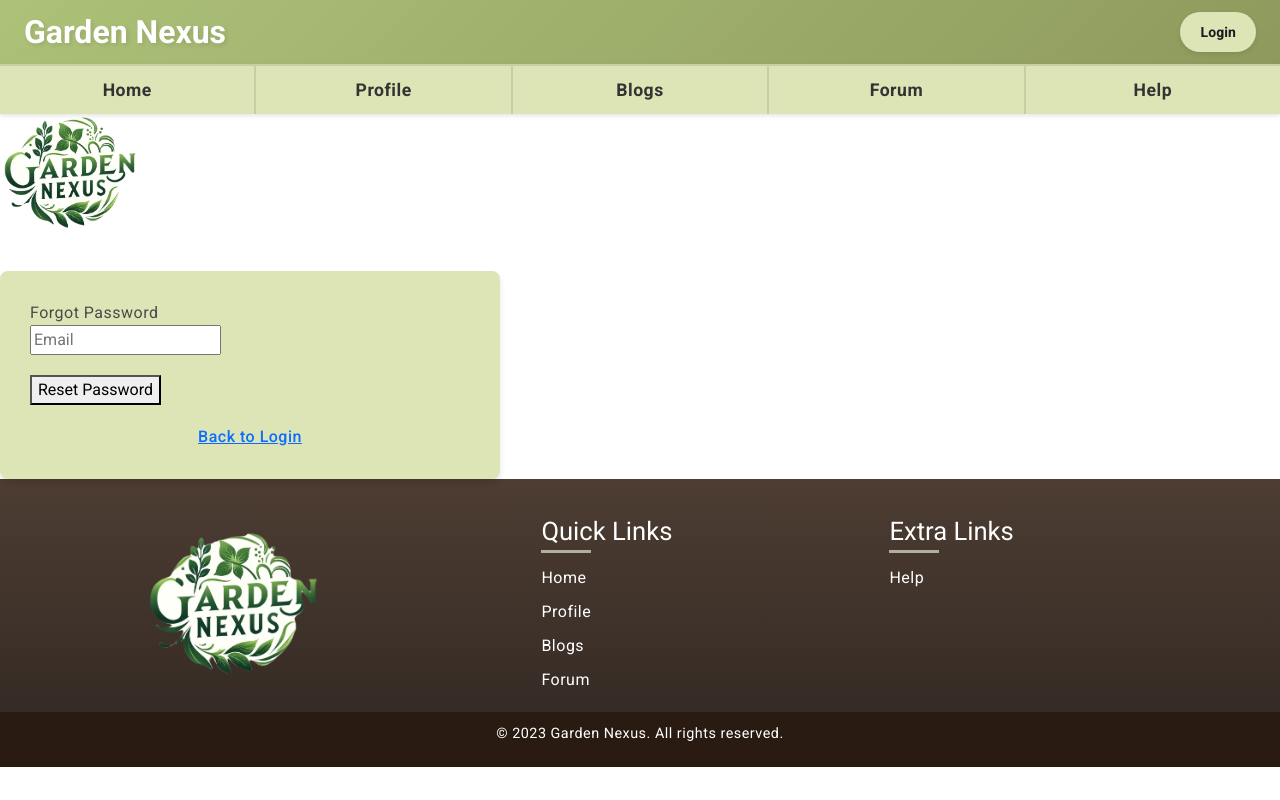
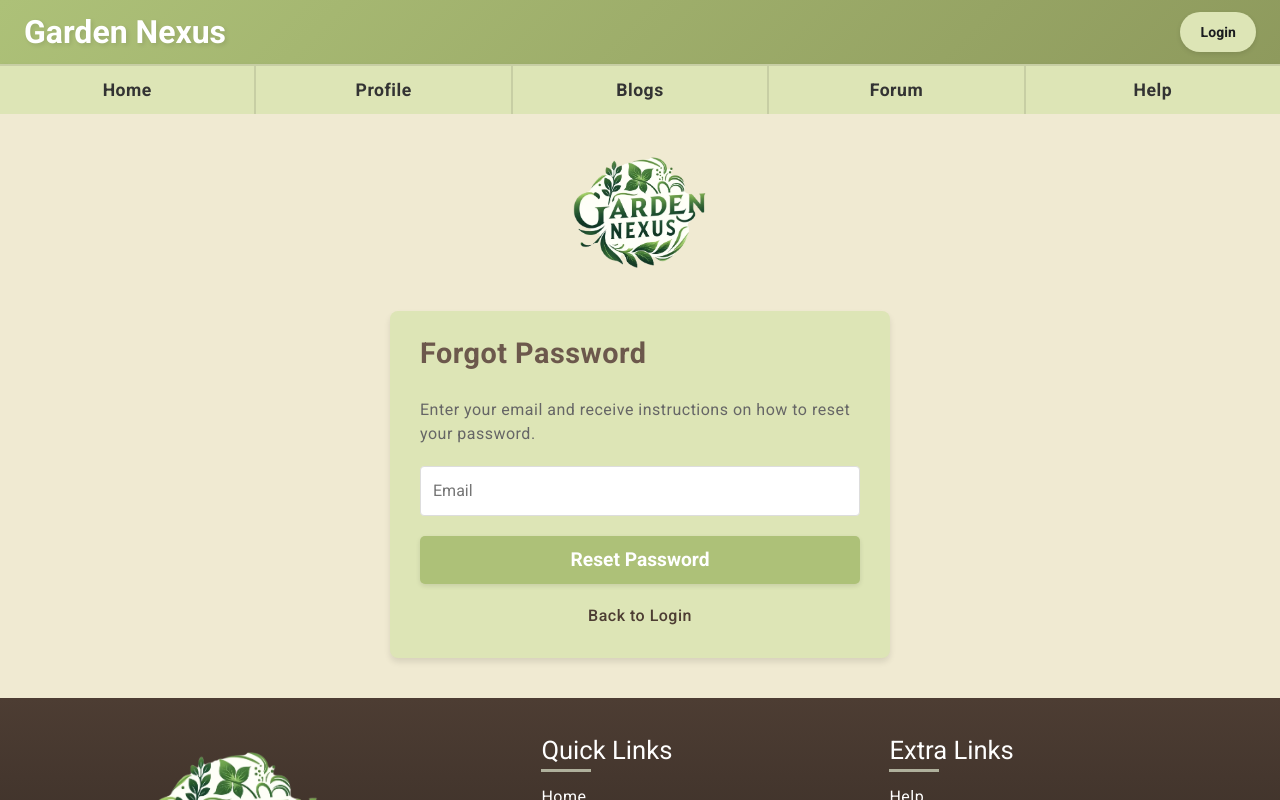
Before and after one commit to Costersda/garden_nexus, an Angular app in the folder client/: page /forgot-password in a window 1280 px wide. Shown: the top 800 px of the page. Built offline with nearby package versions, Linux system fonts and the light colour scheme.

Commit message:
frontend forgotpassword route

```diff
--- a/client/src/app/auth/components/forgot-password/forgot-password.component.html
+++ b/client/src/app/auth/components/forgot-password/forgot-password.component.html
@@ -1,27 +1,30 @@
 <app-toolbar></app-toolbar>
 <app-navbar></app-navbar>
 
-<div class="forgot-password-page">
+<div class="login-page">
   <a routerLink="/">
     <img src="/assets/garden-nexus-logo.webp" class="main-logo" />
   </a>
   <div class="form-container">
-    <div class="forgot-password-header">Forgot Password</div>
-    <div class="success-message" *ngIf="successMessage">{{ successMessage }}</div>
-    <div class="error-message" *ngIf="errorMessage">{{ errorMessage }}</div>
+    <div class="login-header">Forgot Password</div>
+    <div class="instructions">Enter your email and receive instructions on how to reset your password.</div>
+    <div class="success" *ngIf="successMessage">{{ successMessage }}</div>
+    <div class="errors" *ngIf="errorMessage">{{ errorMessage }}</div>
     <form [formGroup]="forgotPasswordForm" (ngSubmit)="onSubmit()">
         <div class="input-container">
           <input
             formControlName="email"
             type="email"
             placeholder="Email"
-          class="forgot-password-input"
+            class="login-input"
           />
         </div>
-      <button type="submit" class="forgot-password-submit-button">Reset Password</button>
+        <button type="submit" class="login-submit-button" [disabled]="isLoading">
+          {{ isLoading ? 'Sending...' : 'Reset Password' }}
+        </button>
       </form>
     <div class="bottom-form-links">
-      <a routerLink="/login" class="login-link">Back to Login</a>
+      <a routerLink="/login" class="register-link">Back to Login</a>
     </div>
   </div>
 </div>
--- a/client/src/app/auth/components/forgot-password/forgot-password.component.ts
+++ b/client/src/app/auth/components/forgot-password/forgot-password.component.ts
@@ -1,5 +1,6 @@
 import { Component, OnInit } from '@angular/core';
 import { FormBuilder, FormGroup, Validators } from '@angular/forms';
+import { UserService } from '../../../shared/services/user.service';
 
 @Component({
   selector: 'app-forgot-password',
@@ -9,22 +10,35 @@ export class ForgotPasswordComponent implements OnInit {
   forgotPasswordForm: FormGroup;
   successMessage: string = '';
   errorMessage: string = '';
+  isLoading: boolean = false;
 
-  constructor(private formBuilder: FormBuilder) {
+  constructor(
+    private formBuilder: FormBuilder,
+    private userService: UserService
+  ) {
     this.forgotPasswordForm = this.formBuilder.group({
       email: ['', [Validators.required, Validators.email]]
     });
   }
 
-  ngOnInit(): void {
-  }
+  ngOnInit(): void {}
 
   onSubmit(): void {
     if (this.forgotPasswordForm.valid) {
-      // Here you would typically call a service to handle the password reset
-      console.log('Password reset requested for:', this.forgotPasswordForm.value.email);
-      this.successMessage = 'Password reset instructions have been sent to your email.';
-      this.errorMessage = '';
+      this.isLoading = true;
+      this.userService.requestPasswordReset(this.forgotPasswordForm.value.email)
+        .subscribe({
+          next: (response) => {
+            this.successMessage = 'Password reset instructions have been sent to your email.';
+            this.errorMessage = '';
+            this.isLoading = false;
+          },
+          error: (error) => {
+            this.errorMessage = error.error.message || 'An error occurred. Please try again.';
+            this.successMessage = '';
+            this.isLoading = false;
+          }
+        });
     } else {
       this.errorMessage = 'Please enter a valid email address.';
       this.successMessage = '';
--- a/client/src/app/shared/services/user.service.ts
+++ b/client/src/app/shared/services/user.service.ts
@@ -47,4 +47,8 @@ export class UserService {
     return this.http.post(`${this.apiUrl}/resend-verification`, { email });
   }
 
+  requestPasswordReset(email: string): Observable<any> {
+    return this.http.post(`${this.apiUrl}/forgot-password`, { email });
+  }
+
 }
--- a/client/src/styles/login.css
+++ b/client/src/styles/login.css
@@ -155,6 +155,14 @@
   margin-bottom: 15px;
 }
 
+.success {
+  background-color: #ceeba1;
+  border: 1px solid #0c7715;
+  border-radius: 4px;
+  padding: 10px;
+  margin-bottom: 15px;
+}
+
 .error-message {
   color: #b71c1c;
   margin: 5px 0;
@@ -238,6 +246,13 @@
   text-decoration: underline;
 }
 
+.instructions {
+  margin-bottom: 20px;
+  color: #666;
+  font-size: 16px;
+  font-weight: 400;
+}
+
 @media (max-width: 480px) {
   .form-container {
     padding: 20px;
```
Lines whose indentation alone changed are shown as unchanged.
